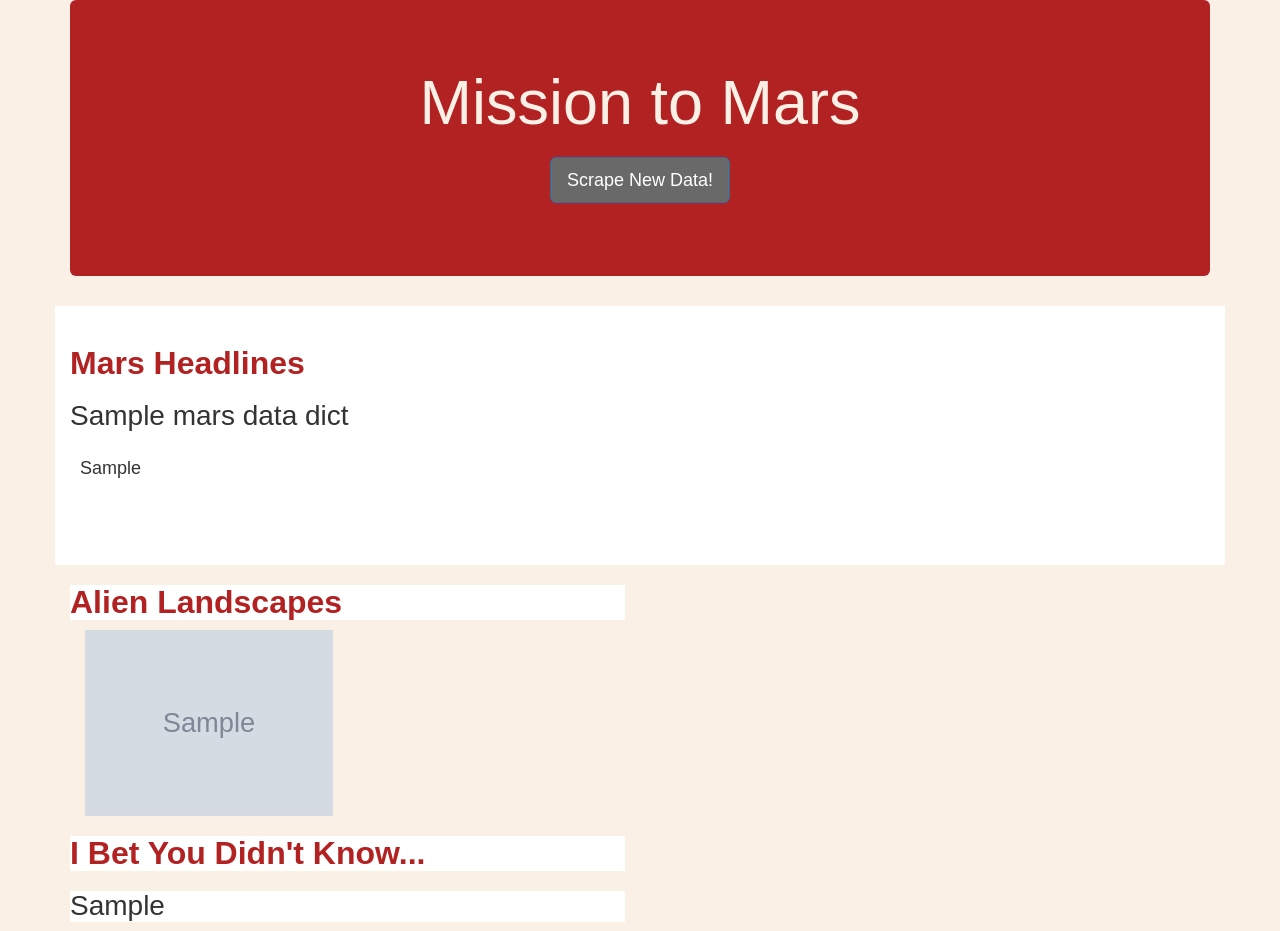
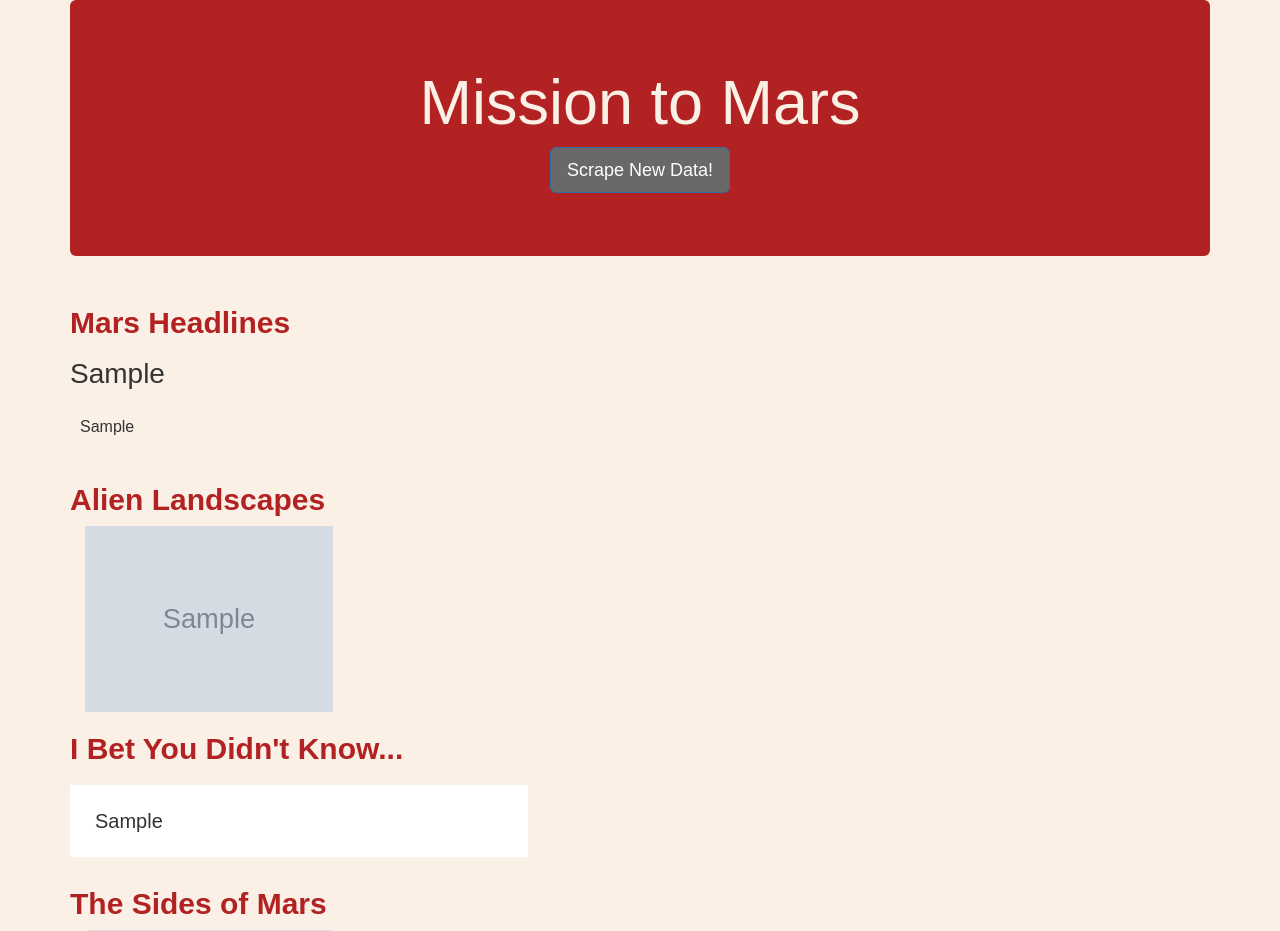
Before and after one commit to LJeanParrish/web-scraping-challenge, a Flask app: page / in a window 1280 px wide. Shown: the top 931 px of the page. Run offline with Flask 2, Linux system fonts and the light colour scheme; grey boxes marked "Sample" are stand-in pictures; a database or web service that is not in the repository returns one stand-in record (values such as "Sample title"); some libraries are stand-ins or nearby versions.

Commit message:
final code and screenshots

```diff
--- a/templates/styles.css
+++ b/styles.css
@@ -9,7 +9,7 @@
     background-color:linen;
    }
 
-.jumbotron{background-color:firebrick;
+#jumbo{background-color:firebrick;
 color:linen;
 font-size: 85;
 font-weight: bolder;
--- a/templates/index.html
+++ b/templates/index.html
@@ -7,63 +7,62 @@
   <meta http-equiv="X-UA-Compatible" content="ie=edge">
   <title>Mission to Mars</title>
   <link rel="stylesheet" href="https://maxcdn.bootstrapcdn.com/bootstrap/3.3.7/css/bootstrap.min.css">
-  <link rel="stylesheet" href="styles.css">
+  <!-- <link rel="stylesheet" href="./styles.css"> -->
 </head>
 
-<body>
+<body style="padding: 10; margin: 0; font-family:fantasy; font-size: 22px;
+line-height: 150%; color: #333;background-color:linen">
+
   <div class="container">
 
-    <div class="jumbotron text-center">
+    <div class="jumbotron text-center"id="jumbo"style="background-color:firebrick; color:linen; font-size: 85; font-weight: bolder; font-family: fantasy" >
       <h1>Mission to Mars</h1>
-      <p><a class="btn btn-primary btn-lg" href="/scrape" role="button">Scrape New Data!</a></p>
+      <p><a class="btn btn-primary btn-lg" href="/scrape" role="button" style="background-color: dimgray">Scrape New Data!</a></p>
     </div>
 
     <!-- Mars Headlines -->
     <div class="row" id="headlines">
       <div class="col-md-12">
-        <h2><strong>Mars Headlines</strong></h2>
-        <h3 class="heading">{{mars.news_title}}</h3>
-          <p id="news">{{mars.news_p}}</p>
+        <h2 style="color:firebrick; font-family:fantasy"><strong>Mars Headlines</strong></h2>
+        <h3 class="heading" style="color:#333; font-size: 28px; font-family: fantasy;
+        text-align: left; padding-right: 20px;">{{mars.News_Headlines}}</h3>
+          <p style="font-family: fantasy; font-size:medium; padding:10px" id="news">{{mars.News_Tagline}}</p>
       </div>
     </div>
 
     <!--Mars Featured Image-->
     <div class="row" id="image">
       <div class="col-md-6">
-        <h2><strong>Alien Landscapes</strong></h2>
-        <img class="col-md-6 border" src="{{mars.featured_image_url}}" alt="Features Mars Image">
+        <h2 style="color:firebrick; font-family:fantasy"><strong>Alien Landscapes</strong></h2>
+        <img class="col-md-6 border" src="{{mars.Featured_Image}}" alt="Features Mars Image">
       </div>
     </div>
 
 
     <!--Mars Facts-->
     <div class="row" id="facts">
-      <div class="col-md-6">
-        <h2><strong>I Bet You Didn't Know...</strong></h2>
-        <h3 class="heading">{{mars.facts_df}}</h3>
+      <div class="col-md-5">
+        <h2 style="color:firebrick; font-family:fantasy"><strong>I Bet You Didn't Know...</strong></h2>
+        <h3 class="heading" style="color:#333; padding-top:25px; padding-bottom:25px;padding-left:25px; font-size: 20px; font-family: fantasy;
+        text-align: left; padding-right: 20px; background-color:#fff">{{mars.Mars_Facts|safe}}</h3>
       </div>
     </div>
 
     <!--Mars Hemispheres-->
     <div class="row" id="hemispheres">
       <div class="col-md-6">
-        <h2><strong>The Sides of Mars</strong></h2>
-         <div>
-          <img width="400 px" height="400 px" src="{{mars.mars_hemispheres}}">
+        <h2 style="color:firebrick; font-family:fantasy"><strong>The Sides of Mars</strong></h2>
+        {% for x in mars.Mars_Hemispheres %}
+        <div class=" col-3 col-md-6">
+          <div class="thumbnail">
+          <img src="{{x['img_url']|default('static/images/error.png', true)}}" alt="...">
+          <h5 id="caption">{{x['title']}}</h5>
         </div>
+          <br/>
+        </div>
+        {% endfor %}
       </div>
     </div>
-
-
-
-
-
-
-
-
-
-
-
   </div>
 
 <script src="https://code.jquery.com/jquery-3.3.1.slim.min.js" integrity="sha384-q8i/X+965DzO0rT7abK41JStQIAqVgRVzpbzo5smXKp4YfRvH+8abtTE1Pi6jizo" crossorigin="anonymous"></script>
```
Also changed, not shown: scrape_mars.py (+3 -6 lines), mission_to_mars_ss1.PNG (added), mission_to_mars_ss2.PNG (added), mission_to_mars_ss3.PNG (added), mission_to_mars_ss4.PNG (added), 1 other file.
